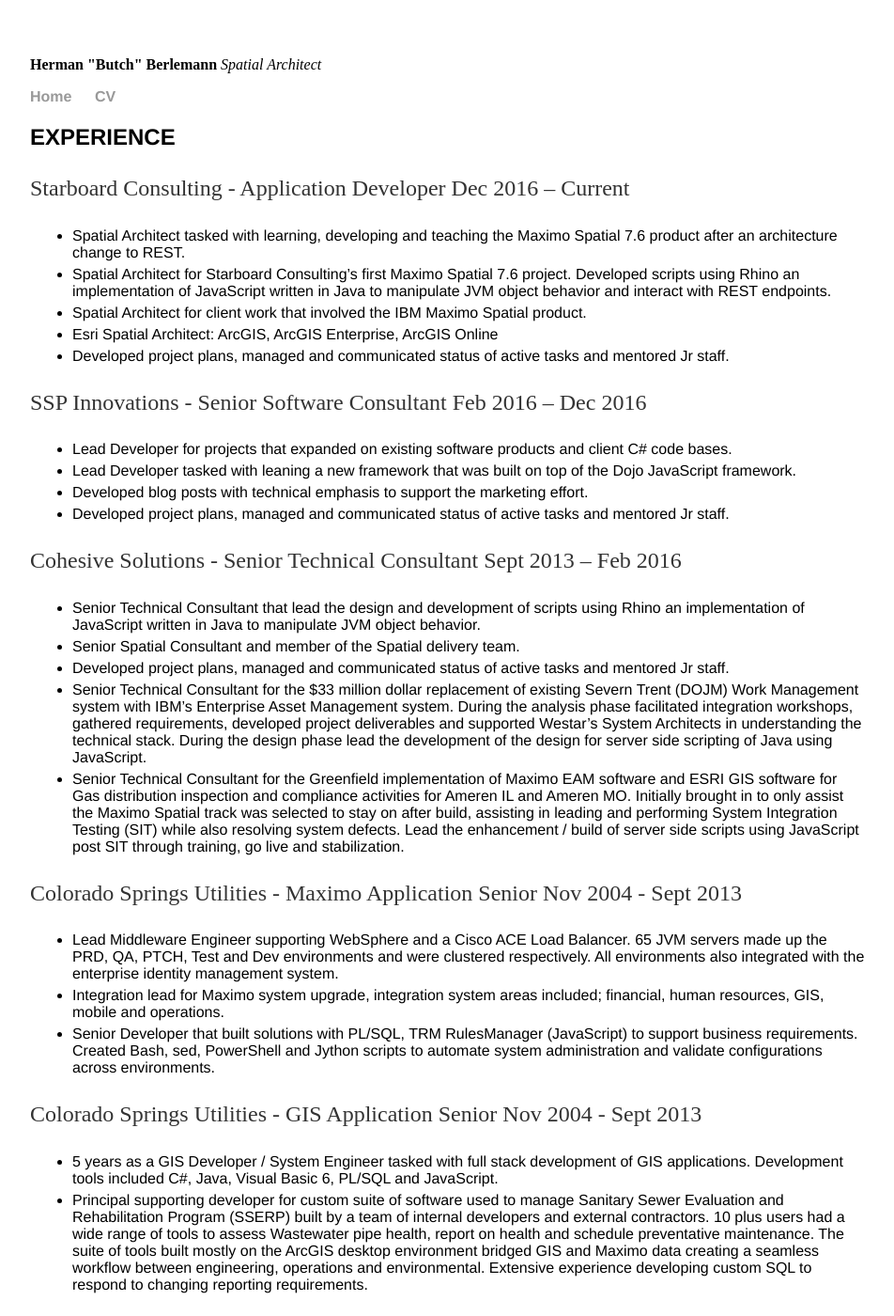
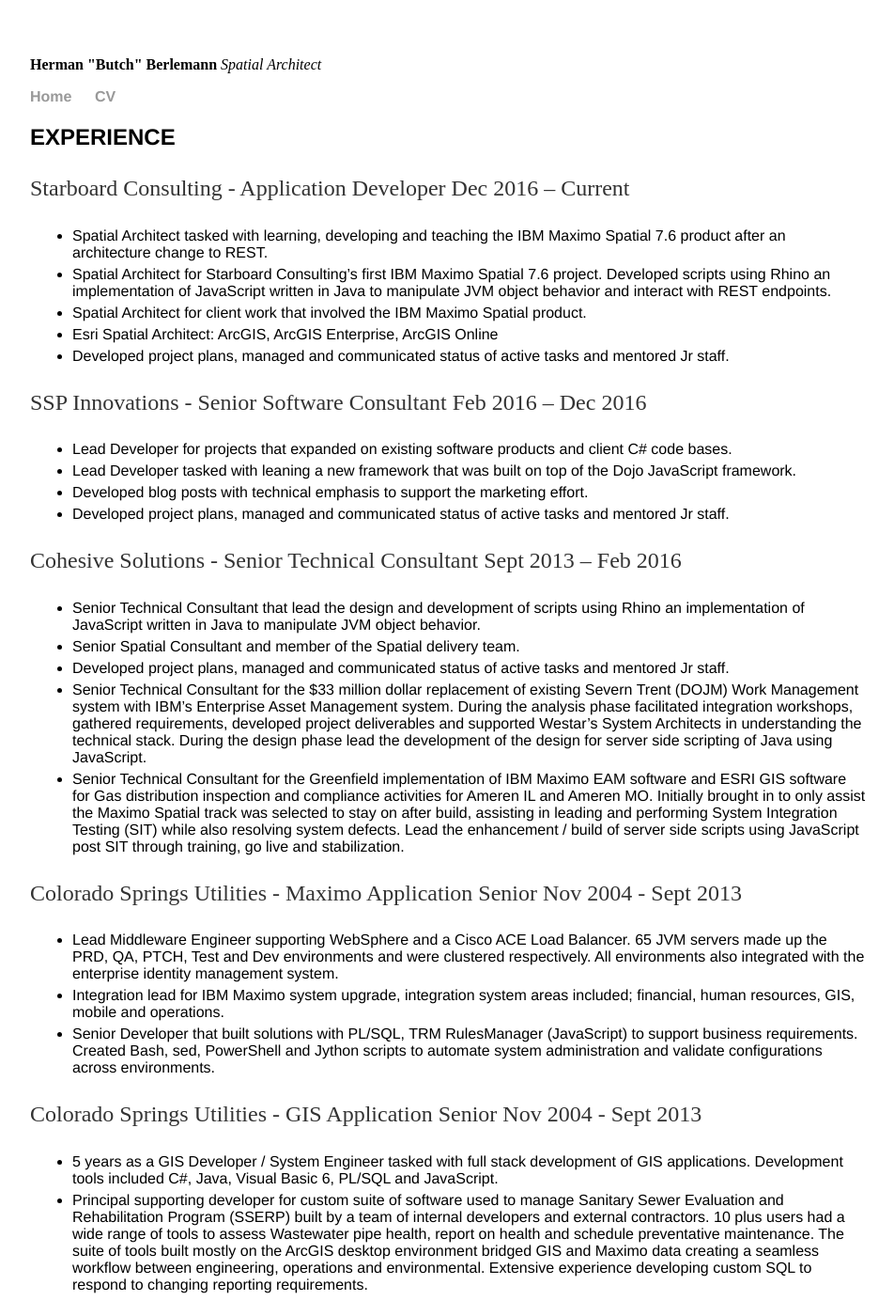
Before and after one commit to butchberlemann/butchberlemann.github.io, a Jekyll site: the page built from cv/cv.html, in a window 1280 px wide and 1400 px high. Shown: the whole window at 94% size, without its empty margins (160-1112 px from the left). Built offline with Jekyll 4.4.1, drawn with Linux system fonts in a browser that asks for light colours.

Commit message:
Update cv.html

```diff
--- a/cv/cv.html
+++ b/cv/cv.html
@@ -8,8 +8,8 @@
 
 <p> Starboard Consulting - Application Developer                                                                         Dec 2016 – Current </p>
 <ul >
- <li class="detail" > Spatial Architect tasked with learning, developing and teaching the Maximo Spatial 7.6 product after an architecture change to REST. </li>
- <li class="detail" > Spatial Architect for Starboard Consulting’s first Maximo Spatial 7.6 project. Developed scripts using Rhino an implementation of JavaScript written in Java to manipulate JVM object behavior and interact with REST endpoints.  </li>
+ <li class="detail" > Spatial Architect tasked with learning, developing and teaching the IBM Maximo Spatial 7.6 product after an architecture change to REST. </li>
+ <li class="detail" > Spatial Architect for Starboard Consulting’s first IBM Maximo Spatial 7.6 project. Developed scripts using Rhino an implementation of JavaScript written in Java to manipulate JVM object behavior and interact with REST endpoints.  </li>
  <li class="detail" > Spatial Architect for client work that involved the IBM Maximo Spatial product. </li>
  <li class="detail" > Esri Spatial Architect: ArcGIS, ArcGIS Enterprise, ArcGIS Online </li>
  <li class="detail" > Developed project plans, managed and communicated status of active tasks and mentored Jr staff. </li>
@@ -30,13 +30,13 @@
  <li class="detail" >Senior Spatial Consultant and member of the Spatial delivery team. </li>
  <li class="detail" >Developed project plans, managed and communicated status of active tasks and mentored Jr staff.   </li>
  <li class="detail" >Senior Technical Consultant for the $33 million dollar replacement of existing Severn Trent (DOJM) Work Management system with IBM’s Enterprise Asset Management system. During the analysis phase facilitated integration workshops, gathered requirements, developed project deliverables and supported Westar’s System Architects in understanding the technical stack. During the design phase lead the development of the design for server side scripting of Java using JavaScript. </li>
- <li class="detail" >Senior Technical Consultant for the Greenfield implementation of Maximo EAM software and ESRI GIS software for Gas distribution inspection and compliance activities for Ameren IL and Ameren MO. Initially brought in to only assist the Maximo Spatial track was selected to stay on after build, assisting in leading and performing System Integration Testing (SIT) while also resolving system defects. Lead the enhancement / build of server side scripts using JavaScript post SIT through training, go live and stabilization.</li>
+ <li class="detail" >Senior Technical Consultant for the Greenfield implementation of IBM Maximo EAM software and ESRI GIS software for Gas distribution inspection and compliance activities for Ameren IL and Ameren MO. Initially brought in to only assist the Maximo Spatial track was selected to stay on after build, assisting in leading and performing System Integration Testing (SIT) while also resolving system defects. Lead the enhancement / build of server side scripts using JavaScript post SIT through training, go live and stabilization.</li>
 </ul>
 
 <p> Colorado Springs Utilities - Maximo Application Senior                                                  Nov 2004 - Sept 2013 </p>
 <ul>
   <li class="detail" >Lead Middleware Engineer supporting WebSphere and a Cisco ACE Load Balancer. 65 JVM servers made up the PRD, QA, PTCH, Test and Dev environments and were clustered respectively. All environments also integrated with the enterprise identity management system.  </li>
-  <li class="detail" >Integration lead for Maximo system upgrade, integration system areas included; financial, human resources, GIS, mobile and operations.  </li>
+  <li class="detail" >Integration lead for IBM Maximo system upgrade, integration system areas included; financial, human resources, GIS, mobile and operations.  </li>
   <li class="detail" >Senior Developer that built solutions with PL/SQL, TRM RulesManager (JavaScript) to support business requirements. Created Bash, sed, PowerShell and Jython scripts to automate system administration and validate configurations across environments. </li>
 </ul>
 
```
